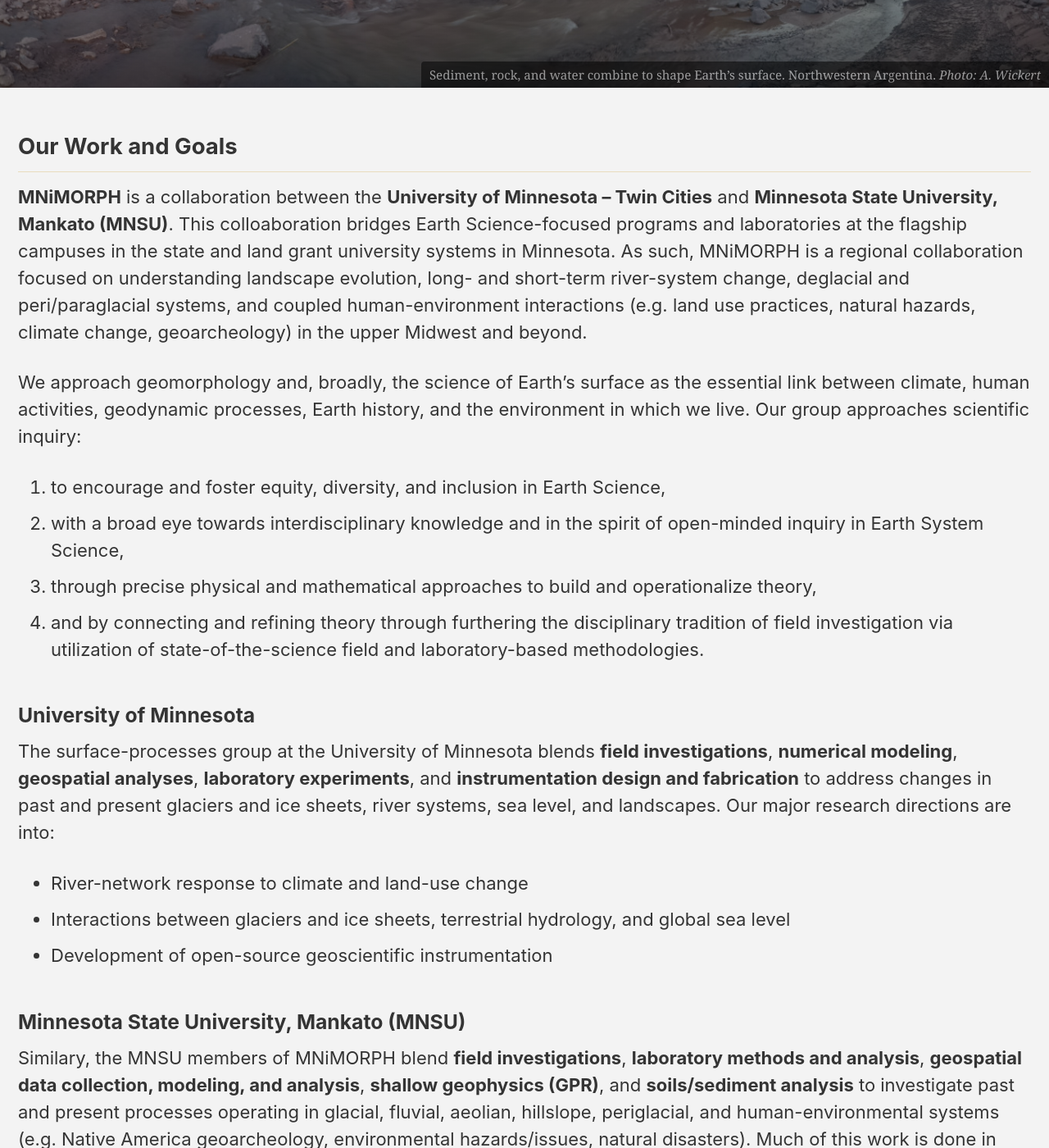
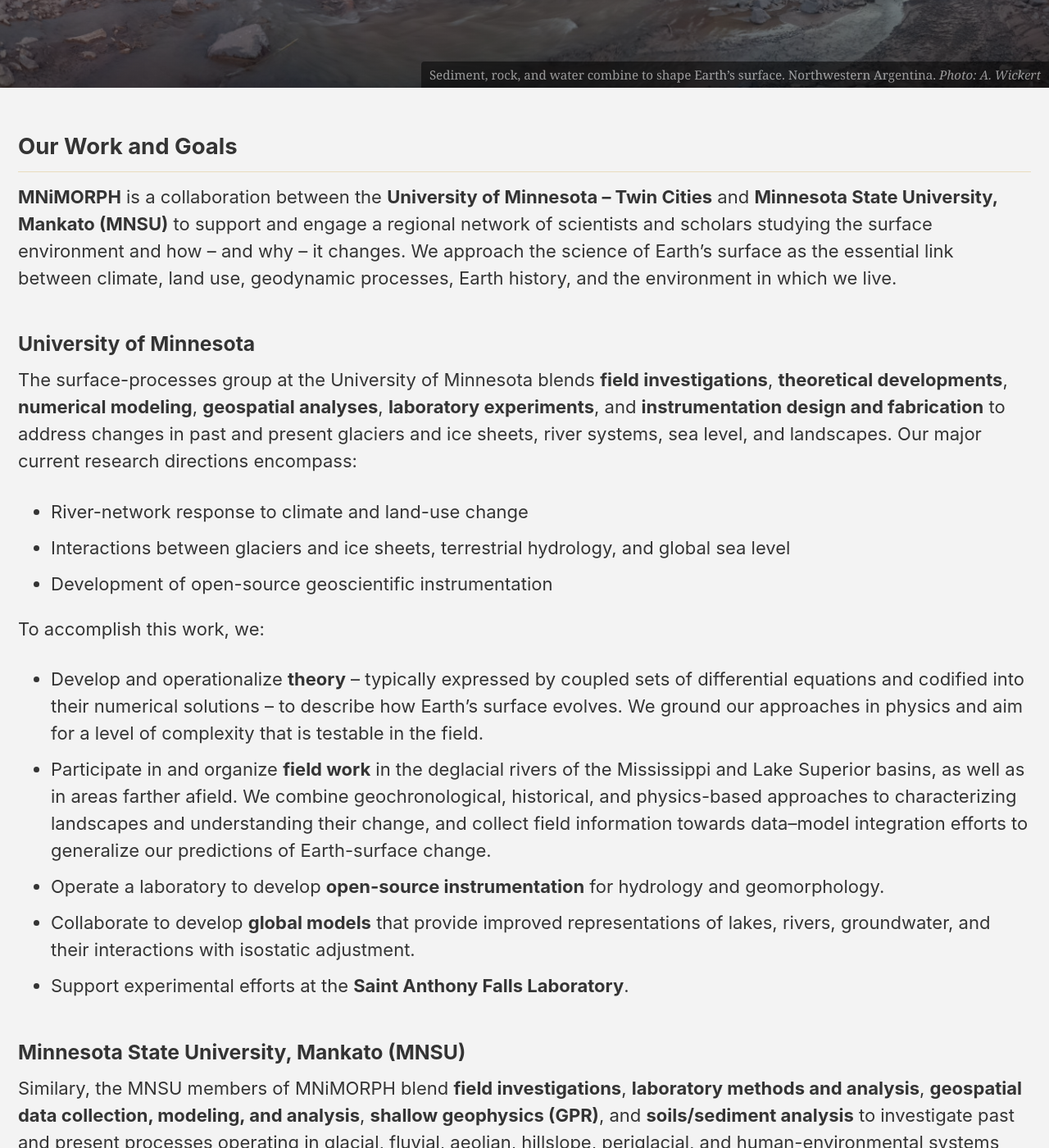
Before and after one commit to MNiMORPH/MNiMORPH.github.io, a Jekyll site: the page built from _pages/index.md, in a window 1280 px wide and 1400 px high, scrolled down 272 px. Shown: the whole window at 82% size. Built offline with Jekyll 4.4.1, drawn with Linux system fonts in a browser that asks for light colours; cached includes are drawn as plain includes; nearby versions of some CDN libraries; some of the changed text lies outside the part shown.

Commit message:
Update for AY 2022-2023

```diff
--- a/_pages/index.md
+++ b/_pages/index.md
@@ -12,25 +12,48 @@ header:
   #    url: "/awtest/"
   caption: "Sediment, rock, and water combine to shape Earth's surface. Northwestern Argentina. *Photo: A. Wickert*"
 excerpt: Minnesotans Mulling over Rivers, Particles, & Hillslopes<br />
-#         <small>Environmental sensors and data loggers.</small>
 ---
 
 ## Our Work and Goals
 
-**MNiMORPH** is a collaboration between the **University of Minnesota – Twin Cities** and **Minnesota State University, Mankato (MNSU)**. This colloaboration bridges Earth Science-focused programs and laboratories at the flagship campuses in the state and land grant university systems in Minnesota. As such, MNiMORPH is a regional collaboration focused on understanding landscape evolution, long- and short-term river-system change, deglacial and peri/paraglacial systems, and coupled human-environment interactions (e.g. land use practices, natural hazards, climate change, geoarcheology) in the upper Midwest and beyond.
+**MNiMORPH** is a collaboration between the **University of Minnesota – Twin Cities** and **Minnesota State University, Mankato (MNSU)** to support and engage a regional network of scientists and scholars studying the surface environment and how – and why – it changes. We approach the science of Earth's surface as the essential link between climate, land use, geodynamic processes, Earth history, and the environment in which we live.
 
-We approach geomorphology and, broadly, the science of Earth's surface as the essential link between climate, human activities, geodynamic processes, Earth history, and the environment in which we live. Our group approaches scientific inquiry:
+<!--
+We focus on understanding:
+* landscape evolution
+* long- and short-term river-system change
+* deglacial and peri/paraglacial systems
+* coupled human-environment interactions, includign land use practices, natural hazards, climate change, and geoarcheology
+* glacial isostatic adjustment
+
+To do so, we:
+* develop geoscientific theory, models, and software
+*
+* open-source instrumentation development
+* geoscientific model and software development
+
+in the upper Midwest and beyond.
+
+We approach geomorphology and, broadly, the science of Earth's surface as the essential link between climate, human activities, geodynamic processes, Earth history, and the environment in which we live. Our combined group approaches scientific inquiry:
 1. to encourage and foster equity, diversity, and inclusion in Earth Science,
 2. with a broad eye towards interdisciplinary knowledge and in the spirit of open-minded inquiry in Earth System Science,
 3. through precise physical and mathematical approaches to build and operationalize theory,
 4. and by connecting and refining theory through furthering the disciplinary tradition of field investigation via utilization of state-of-the-science field and laboratory-based methodologies.
+-->
 
 ### University of Minnesota
 
-The surface-processes group at the University of Minnesota blends **field investigations**, **numerical modeling**, **geospatial analyses**, **laboratory experiments**, and **instrumentation design and fabrication** to address changes in past and present glaciers and ice sheets, river systems, sea level, and landscapes. Our major research directions are into:
+The surface-processes group at the University of Minnesota blends **field investigations**, **theoretical developments**, **numerical modeling**, **geospatial analyses**, **laboratory experiments**, and **instrumentation design and fabrication** to address changes in past and present glaciers and ice sheets, river systems, sea level, and landscapes. Our major current research directions encompass:
 * River-network response to climate and land-use change
 * Interactions between glaciers and ice sheets, terrestrial hydrology, and global sea level
 * Development of open-source geoscientific instrumentation
+
+To accomplish this work, we:
+* Develop and operationalize **theory** – typically expressed by coupled sets of differential equations and codified into their numerical solutions – to describe how Earth's surface evolves. We ground our approaches in physics and aim for a level of complexity that is testable in the field.
+* Participate in and organize **field work** in the deglacial rivers of the Mississippi and Lake Superior basins, as well as in areas farther afield. We combine geochronological, historical, and physics-based approaches to characterizing landscapes and understanding their change, and collect field information towards data–model integration efforts to generalize our predictions of Earth-surface change.
+* Operate a laboratory to develop **open-source instrumentation** for hydrology and geomorphology.
+* Collaborate to develop **global models** that provide improved representations of lakes, rivers, groundwater, and their interactions with isostatic adjustment.
+* Support experimental efforts at the **Saint Anthony Falls Laboratory**.
 
 ### Minnesota State University, Mankato (MNSU)
 
@@ -44,6 +67,6 @@ Similary, the MNSU members of MNiMORPH blend **field investigations**, **laborat
 * natural hazards (primary landslides)
 * environmental issues (erosional and land-use impacts on water quality, soil degradation) and natural resources
 
-## Everybody matters - Welcome to the MNiMORPH Team!
+## Everybody matters
 
 Some of us are strong. Some of us are smart. Some of us make others laugh. Some have known Earth science since childhood, while others have recently discovered it. Some of us come up with problems, and some imagine solutions. Whether you haul a pack, write computer code, date samples, analyze remotely-sensed data, couple differential equations, inspire students, and/or build our community, you are welcome among us.
```
